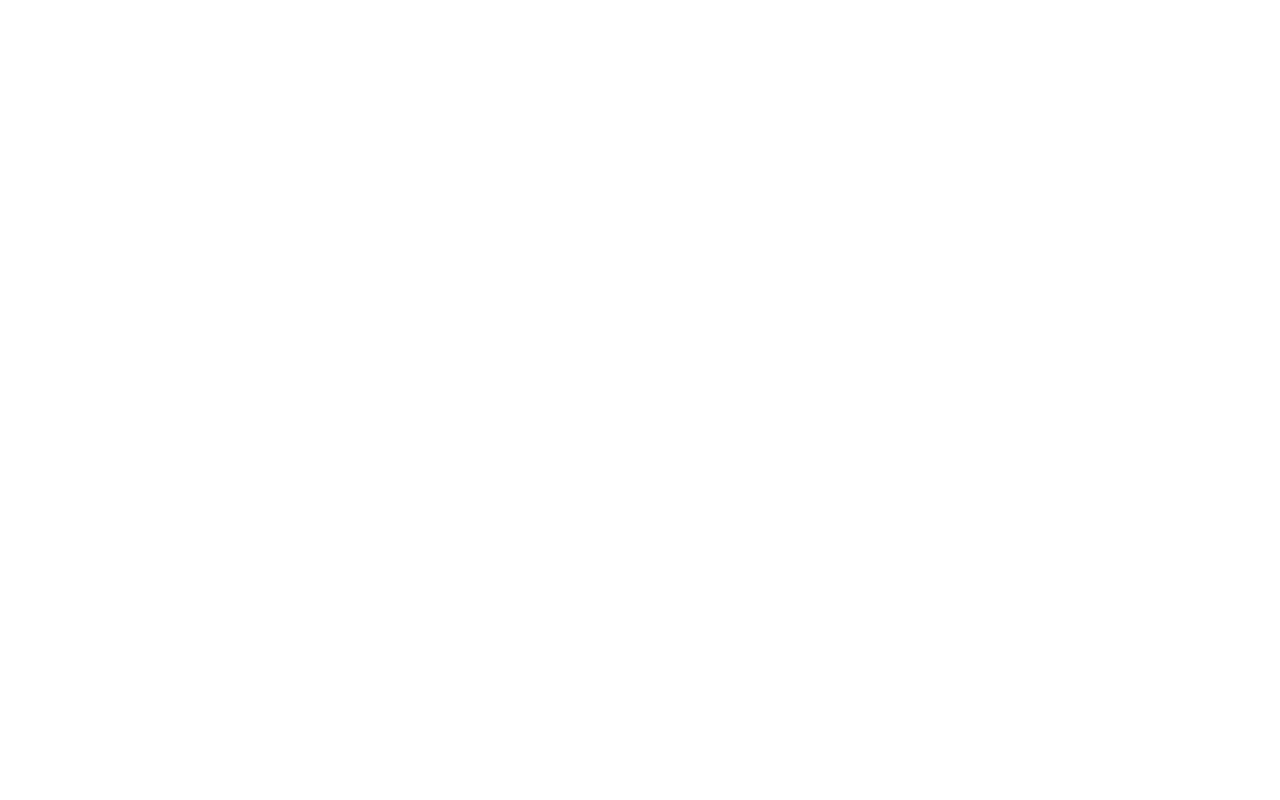
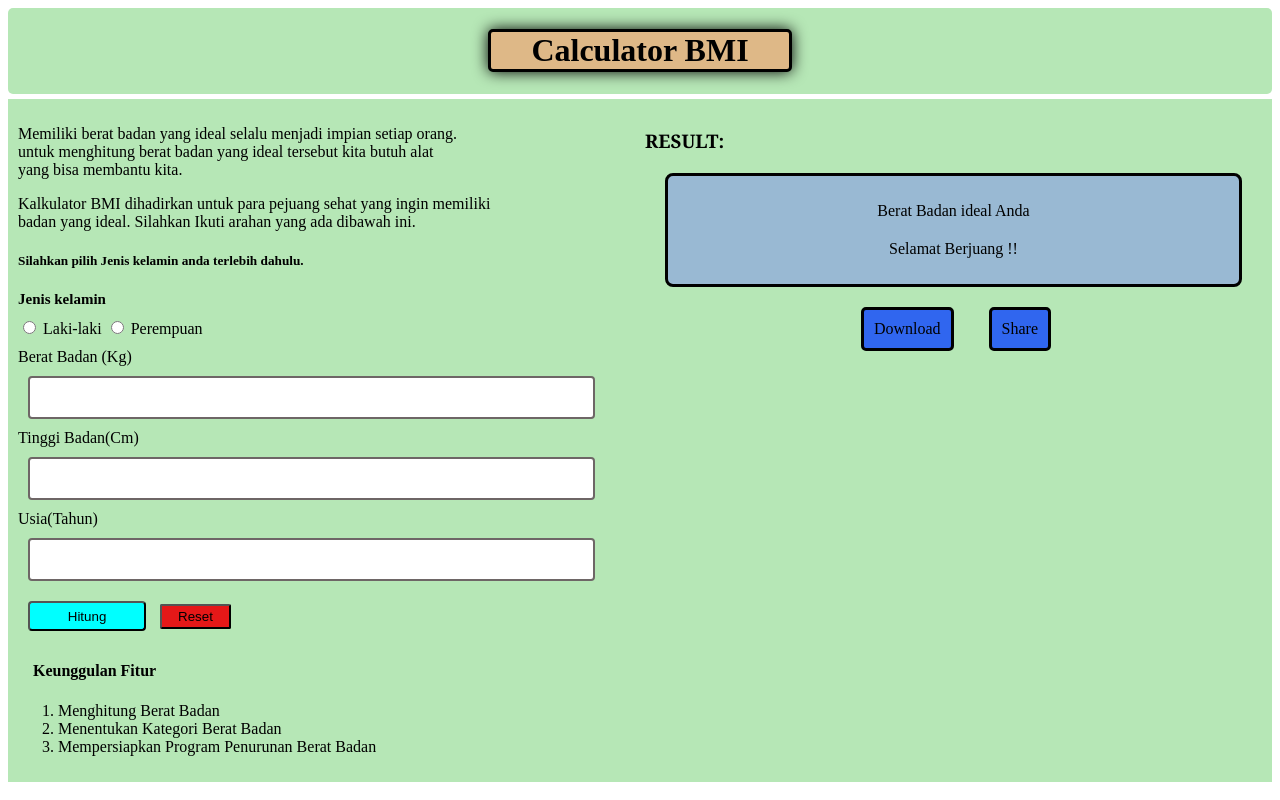
Before and after one commit to revou-fundamental-course/8-jul-24-tidakjauh19, a plain HTML site: page index.html in a window 1280 px wide. Drawn offline with Linux system fonts and the light colour scheme.

Commit message:
revoUminiproject

```diff
--- a/css/styles.css
+++ b/css/styles.css
@@ -0,0 +1,112 @@
+.head1{
+    background-color: rgb(182, 231, 182) ;
+    display: flex;
+    justify-content: center;
+    margin-bottom: 5px;
+    box-sizing: border-box;
+    border-radius: 5px;
+}
+
+.h1{
+    border: solid black;
+    background-color: burlywood;
+    box-shadow: 0px 0px 15px black;
+    border-radius: 5px;
+    padding-left: 40px;
+    padding-right: 40px;
+}
+
+main{
+    background-color: rgb(182, 231, 182);
+    display: flex;
+    justify-content: space-around;
+    padding: 10px;
+}
+
+
+.input-gen{
+    font-size: 15px;
+    font-weight: bold;
+    margin-bottom: 10px;
+}
+.gen{
+    margin-bottom:10px ;
+}
+
+.sec1 {
+    display: flex;
+    flex: 1;
+
+}
+
+input[type=number] {
+    margin: 10px;
+    width: 120%;
+    padding: 12px 20px;
+    box-sizing: border-box;
+    border: 2px solid rgb(110, 102, 102);
+    border-radius: 4px;
+    transition: 1s;
+}
+
+.count{
+background-color: aqua;
+height: 30px;
+width: 25%;
+border-radius: 4px;
+margin: 10px;
+}
+
+.reset{
+    background-color: rgb(229, 24, 24);
+    border-radius: 2px;
+    height: 25px;
+    width: 15%;
+}
+
+.sec2 {
+    flex: 1;
+    padding-left: 10px;
+
+}
+
+.h-2{
+    font-family: Georgia, 'Times New Roman', Times, serif;
+    text-transform: uppercase;
+
+}
+
+.result{
+    background-color: rgb(153, 185, 211);
+    margin:20px;
+    padding:10px;
+    justify-content: center;
+    border: solid;
+    border-radius: 8px;
+    text-align: center;
+
+}
+
+.result-value{
+
+    padding-top: 10%;
+    padding-bottom:10% ;
+}
+
+.button1{
+    display: flex;
+    margin: 0% auto;
+    justify-content: center;
+
+}
+
+.a-bt{
+    margin-right: 35px;
+    text-decoration: none;
+    color: black;
+    border-radius: 5px;
+    border: solid black;
+    padding: 10px;
+    background-color: rgb(48, 102, 239);
+
+}
--- a/index.html
+++ b/index.html
@@ -4,8 +4,80 @@
     <meta charset="UTF-8">
     <meta name="viewport" content="width=device-width, initial-scale=1.0">
     <title>Document</title>
+    <link rel="stylesheet" href="css/styles.css">
 </head>
 <body>
+    <header class="head1">
+        <div><h1 class="h1">Calculator BMI</h1></div>
 
+
+    </header>
+
+    <main>
+<!-- section 1 count -->
+
+         <section class="sec1">
+              <form class="form1">
+                <div class="article">
+                    <p>Memiliki berat badan yang ideal selalu menjadi impian setiap orang. <br> untuk menghitung berat badan yang ideal tersebut kita butuh alat <br>yang bisa membantu kita.</p>
+                    <p>Kalkulator BMI dihadirkan untuk para pejuang sehat yang ingin memiliki <br>badan yang ideal. Silahkan Ikuti arahan yang ada dibawah ini.
+                    <h5>Silahkan pilih Jenis kelamin anda terlebih dahulu.</h5>
+                </div>
+                <div class="input-gen"> Jenis kelamin</div>
+                        <div class="gen">
+                            <input type="radio" id="selection-man">
+                            <label for="selection-man">Laki-laki</label>
+                            <input type="radio" id="selection-woman">
+                            <label for="selection-woman">Perempuan</label>
+                        </div>
+                        <div>
+                            <label for="weight">Berat Badan (Kg)</label><br>
+                            <input type="number" id="ctw">
+                        </div>
+                        <div>
+                            <label for="height">Tinggi Badan(Cm)</label><br>
+                            <input type="number" id="cth">
+                        </div>
+                        <div>
+                            <label for="age">Usia(Tahun)</label><br>
+                            <input type="number">
+                        </div>
+                        <div>
+                            <button class="count" id="countall">Hitung</button>
+                            <button class="reset" id="resetall">Reset</button>
+                        </div>
+                    </div>
+                <div >
+                    <h4 style="padding-left: 15px;">Keunggulan Fitur</h4>
+                    <ol>
+                        <li>Menghitung Berat Badan</li>
+                        <li>Menentukan Kategori Berat Badan</li>
+                        <li>Mempersiapkan Program Penurunan Berat Badan</li>
+                    </ol>
+                </div>
+              </form>
+         </section>
+
+
+        <!-- section 2 result -->
+        <section class="sec2">
+            <header class="h-2">
+                <h3>Result:</h3>
+            </header>
+            <div class="result">
+                <p>Berat Badan ideal Anda</p>
+                <h2 id="resultvalue"></h2>
+                <p>Selamat Berjuang !!</p>
+            </div>
+            <div>
+                <ul class="button1">
+                    <a href="" class="a-bt">Download</a>
+                    <a href="" class="a-bt">Share</a>
+                </ul>
+            </div>
+        </section>
+        <article></article>
+    </main>
+    <script src="./scripts.js"></script>
 </body>
 </html>
```
